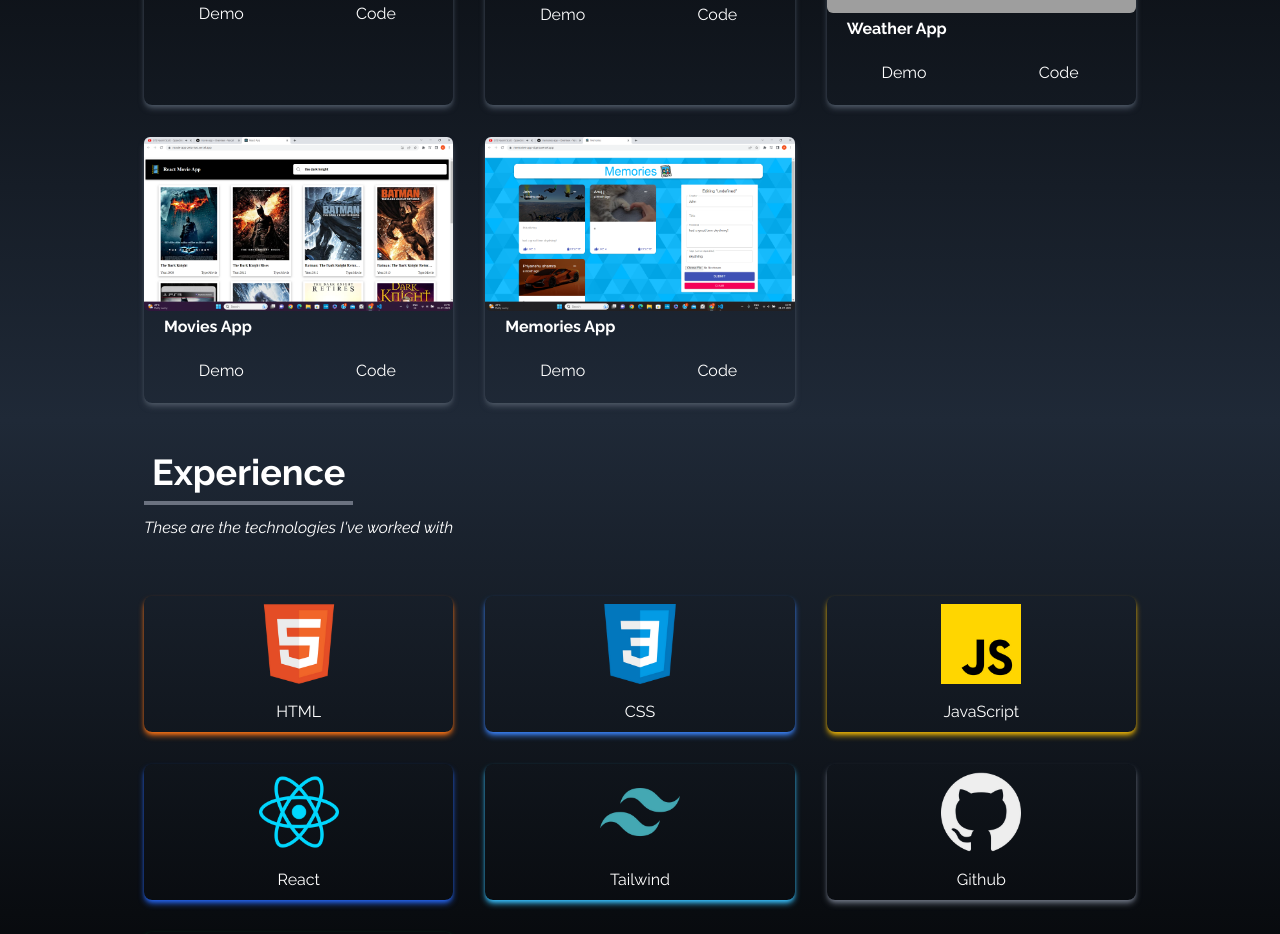
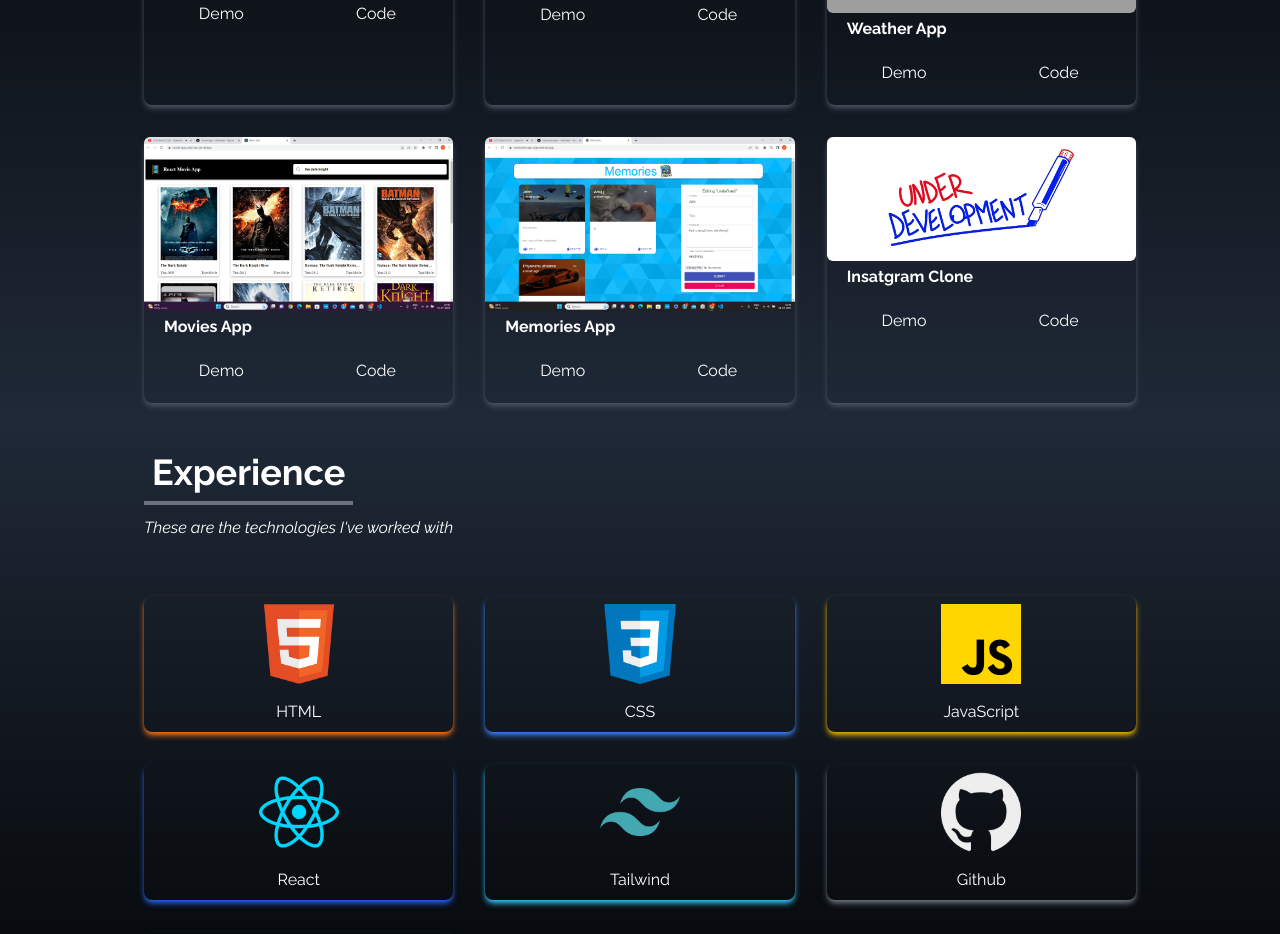
Before and after one commit to tushar-2110/My-Main-Portfolio, a React (Create React App) app: page / in a window 1280 px wide. Shown: the part 1980-2914 px from the top of the page. Built offline with nearby package versions, Linux system fonts and the light colour scheme; grey boxes are pictures that could not be loaded.

Commit message:
added instagram project

```diff
--- a/src/components/Portfolio.jsx
+++ b/src/components/Portfolio.jsx
@@ -4,6 +4,7 @@ import responsiveNavbar from "../assets/portfolio/responsiveNavbar .png"
 import weatherApp from "../assets/portfolio/weatherApp.png"
 import moviesApp from "../assets/portfolio/reactMovie .png"
 import memoriesApp from "../assets/portfolio/memoriesApp.png"
+import instagramclone from "../assets/portfolio/instagram clone.webp"
 
 
 const Portfolio = () => {
@@ -50,6 +51,14 @@ const Portfolio = () => {
           code:"https://github.com/tushar-2110/Memories-App",
           demo:"https://memories-app-sigma.vercel.app"
        },
+
+       {
+           id:6,
+           src:instagramclone,
+           name:"Insatgram Clone",
+           code:"",
+           demo:""
+       }
 
 
     ]
```
Also changed, not shown: src/assets/portfolio/instagram clone.webp (added).
